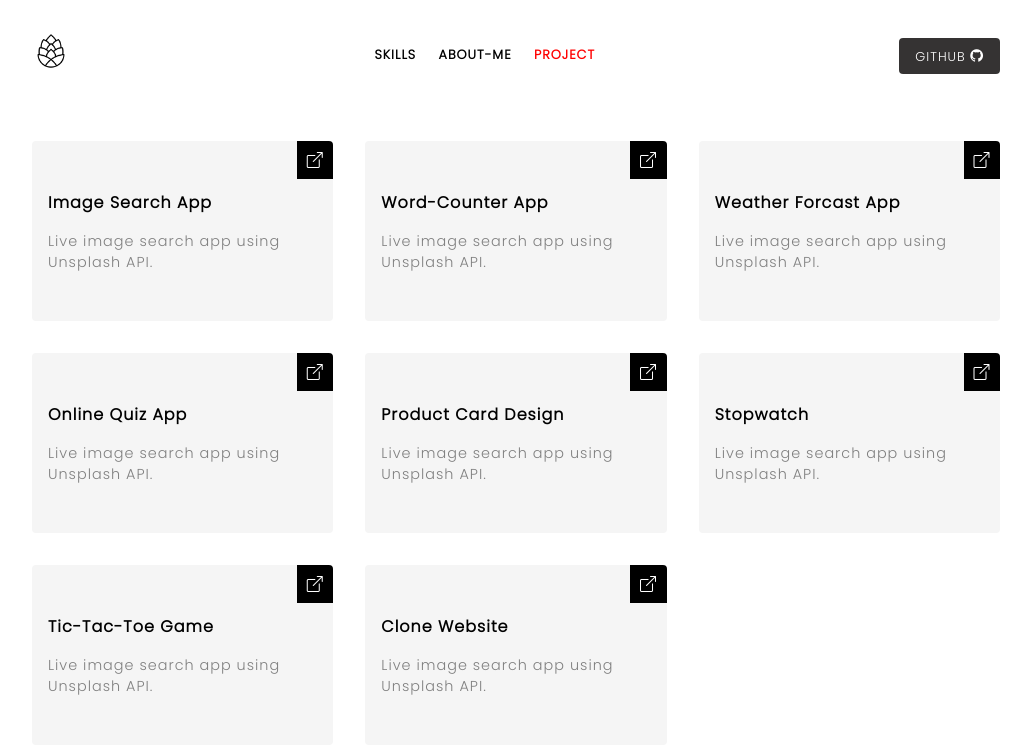
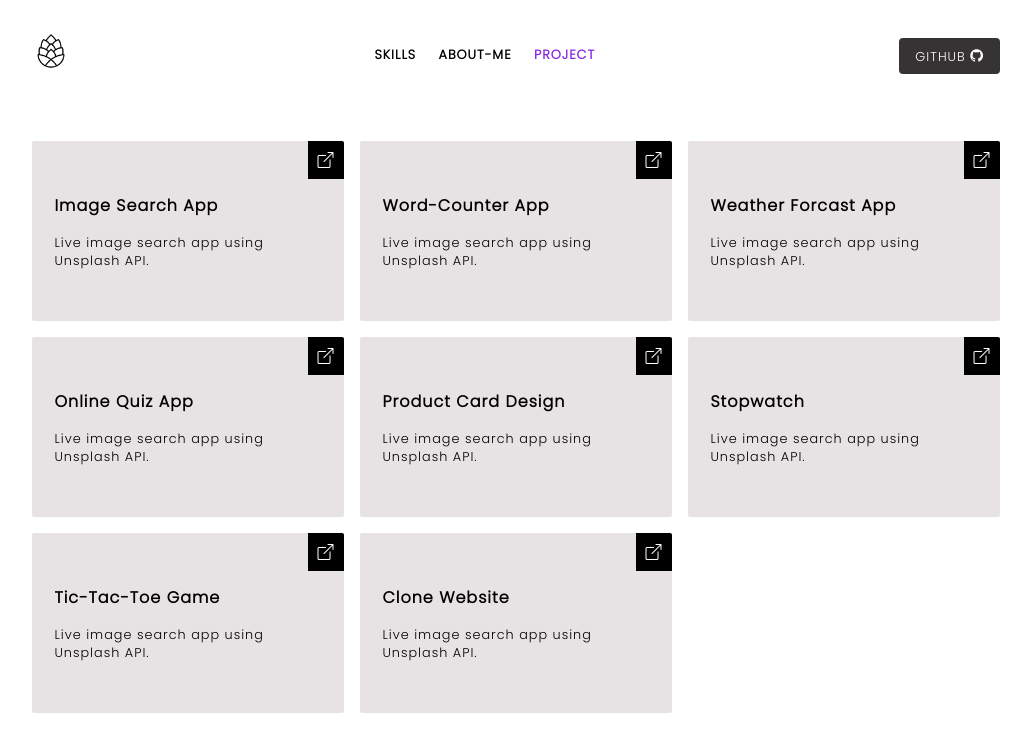
Before and after one commit to Vikaspokhriyal20/react-demo, a React (Vite) app: page /project in a window 1280 px wide. Shown: the top 752 px of the page, without its empty margins (124-1155 px from the left). Built offline with nearby package versions, Linux system fonts and the light colour scheme; a web font is replaced by a local one.

Commit message:
new commit

```diff
--- a/src/Components/GithubBtn.module.css
+++ b/src/Components/GithubBtn.module.css
@@ -1,6 +1,6 @@
 .github{
     background-color: rgb(53, 51, 51);
-    color: white;
+    color:white;
     padding: 0.6rem 1rem;
     letter-spacing: 1px;
     text-transform: uppercase;
--- a/src/Components/Navbar.jsx
+++ b/src/Components/Navbar.jsx
@@ -2,7 +2,7 @@ import React from 'react'
 import Logo from './Logo'
 import Githubbtn from './Githubbtn'
 import NavbarLink from './NavbarLink'
-import Navbarstyle from './Nav.module.css'
+import Navbarstyle from './Navbar.module.css'
 
 
 const Navbar = () => {
--- a/src/Components/NavbarLink.jsx
+++ b/src/Components/NavbarLink.jsx
@@ -1,6 +1,6 @@
 import React from 'react'
 import { NavLink } from 'react-router-dom'
-import Navlinkstyle from './Navitem.module.css'
+import Navlinkstyle from './Navbarlink.module.css'
 import './style.css'
 
 
--- a/src/Components/style.css
+++ b/src/Components/style.css
@@ -1,72 +1,4 @@
 .active
 {
-    color: red;
+    color:blueviolet;
 }
-.project-section{
-    max-width: 1000px;
-    margin: 0 auto;
-}
-
-.project-content{
-    display: flex;
-    flex-direction: column;
-    gap: 2rem;
-    padding: 2rem 1rem;
-}
-
-.project-grid{
-    display: grid;
-    grid-template-columns: repeat(3,1fr);
-    gap: 2rem;
-}
-
-.project-item{
-    padding: 1rem;
-    background-color: #f5f5f5;
-    min-height: 180px;
-    display: flex;
-    flex-direction:column;
-    gap: 1rem;
-    justify-content: center;
-    align-items:flex-start;
-    position: relative;
-    border-radius: 0.255rem;
-     overflow: hidden;
-}
-
-.project-item h4
-{
-    letter-spacing: 1px;
-    text-transform: capitalize;
-}
-
-.project-item p
-{
-    font-size: 0.9rem;
-    color: grey;
-    letter-spacing: 1px;
-}
-.visit-btn{
-    background-color: black;
-    padding: 0.4rem 0.6rem;
-    border: none;
-    color: white;
-    font-size: 1rem;
-    letter-spacing: 1px;
-    position: absolute;
-    top: 0;
-    right: 0;
-    cursor: pointer;
-}
-
-@media screen and (max-width:634px) {
-    .project-grid{
-        grid-template-columns: repeat(2 ,1fr);
-    }
-}
-
-@media screen and (max-width:410px) {
-    .project-grid{
-        grid-template-columns: repeat(1 ,1fr);
-    }
-}
--- a/src/Pages/Home.jsx
+++ b/src/Pages/Home.jsx
@@ -23,7 +23,7 @@ const Home = () => {
             </div>
           </div>
           <div className={Homestyle.homeright}>
-            <img src="https://images.unsplash.com/photo-1591991564021-0662a8573199?w=500&auto=format&fit=crop&q=60&ixlib=rb-4.0.3" alt="img" className={Homestyle.homeimg} />
+            <img src="https://images.unsplash.com/photo-1567646303972-f7de3a9c0a05?w=500&auto=format&fit=crop&q=60&ixlib=rb-4.0.3&" alt="img" className={Homestyle.homeimg} />
           </div>
        </div>
       </main>
--- a/src/Pages/Project.jsx
+++ b/src/Pages/Project.jsx
@@ -1,50 +1,51 @@
 import React from 'react'
+import Projectstyle from './Project.module.css'
 
 const Project = () => {
     return (
         <>
-            <main className='project-section'>
-                <div className="project-content">
-                    <div className="project-grid">
-                        <div className="project-item">
+            <main className={Projectstyle.container}>
+                <div className={Projectstyle.contentcontainer}>
+                    <div className={Projectstyle.gridcontainer}>
+                        <div className={Projectstyle.projectcontainer}>
                             <h4>Image search app</h4>
                             <p>Live image search app using Unsplash API.</p>
-                            <button className='visit-btn'><i class="bi bi-box-arrow-up-right"></i></button>
+                            <button className={Projectstyle.visitbutton}><i class="bi bi-box-arrow-up-right"></i></button>
                         </div>
-                        <div className="project-item">
+                        <div className={Projectstyle.projectcontainer}>
                             <h4>Word-Counter app</h4>
                             <p>Live image search app using Unsplash API.</p>
-                            <button className='visit-btn'><i class="bi bi-box-arrow-up-right"></i></button>
+                            <button className={Projectstyle.visitbutton}><i class="bi bi-box-arrow-up-right"></i></button>
                         </div>
-                        <div className="project-item">
+                        <div className={Projectstyle.projectcontainer}>
                             <h4>Weather forcast app</h4>
                             <p>Live image search app using Unsplash API.</p>
-                            <button className='visit-btn'><i class="bi bi-box-arrow-up-right"></i></button>
+                            <button className={Projectstyle.visitbutton}><i class="bi bi-box-arrow-up-right"></i></button>
                         </div>
-                        <div className="project-item">
+                        <div className={Projectstyle.projectcontainer}>
                             <h4> Online quiz app</h4>
                             <p>Live image search app using Unsplash API.</p>
-                            <button className='visit-btn'><i class="bi bi-box-arrow-up-right"></i></button>
+                            <button className={Projectstyle.visitbutton}><i class="bi bi-box-arrow-up-right"></i></button>
                         </div>
-                        <div className="project-item">
+                        <div className={Projectstyle.projectcontainer}>
                             <h4>Product card design</h4>
                             <p>Live image search app using Unsplash API.</p>
-                            <button className='visit-btn'><i class="bi bi-box-arrow-up-right"></i></button>
+                            <button className={Projectstyle.visitbutton}><i class="bi bi-box-arrow-up-right"></i></button>
                         </div>
-                        <div className="project-item">
+                        <div className={Projectstyle.projectcontainer}>
                             <h4>Stopwatch</h4>
                             <p>Live image search app using Unsplash API.</p>
-                            <button className='visit-btn'><i class="bi bi-box-arrow-up-right"></i></button>
+                            <button className={Projectstyle.visitbutton}><i class="bi bi-box-arrow-up-right"></i></button>
                         </div>
-                        <div className="project-item">
+                        <div className={Projectstyle.projectcontainer}>
                             <h4>Tic-tac-toe game</h4>
                             <p>Live image search app using Unsplash API.</p>
-                            <button className='visit-btn'><i class="bi bi-box-arrow-up-right"></i></button>
+                            <button className={Projectstyle.visitbutton}><i class="bi bi-box-arrow-up-right"></i></button>
                         </div>
-                        <div className="project-item">
+                        <div className={Projectstyle.projectcontainer}>
                             <h4>Clone website </h4>
                             <p>Live image search app using Unsplash API.</p>
-                            <button className='visit-btn'><i class="bi bi-box-arrow-up-right"></i></button>
+                            <button className={Projectstyle.visitbutton}><i class="bi bi-box-arrow-up-right"></i></button>
                         </div>
                     </div>
                 </div>
--- /dev/null
+++ b/src/Pages/Project.module.css
@@ -0,0 +1,72 @@
+.container {
+    max-width: 1000px;
+    margin: 0 auto;
+}
+
+.contentcontainer {
+    display: flex;
+    flex-direction: column;
+    gap: 2rem;
+    padding: 2rem 1rem;
+}
+
+.gridcontainer {
+    display: grid;
+    grid-template-columns: repeat(3, 1fr);
+    gap: 1rem;
+}
+
+.projectcontainer {
+    background-color: #E7E3E4;
+    min-height: 180px;
+    padding: 1.2rem 1.4rem;
+    display: flex;
+    flex-direction: column;
+    gap: 1rem;
+    justify-content: center;
+    align-items: flex-start;
+    position: relative;
+    border-radius: 2px;
+    overflow: hidden;
+}
+
+.projectcontainer h4 {
+    letter-spacing: 1px;
+    text-transform:capitalize;
+    color:black;
+    font-size: 1rem;
+}
+
+
+.projectcontainer p {
+    font-size: 0.8rem;
+    color:black;
+    letter-spacing: 1px;
+
+}
+
+.visitbutton {
+    background-color:black;
+    padding: 0.4rem 0.6rem;
+    border: none;
+    color: white;
+    font-size: 1rem;
+    letter-spacing: 1px;
+    position: absolute;
+    top: 0;
+    right: 0;
+    cursor: pointer;
+}
+
+
+@media screen and (max-width:634px) {
+    .gridcontainer{
+        grid-template-columns: repeat(2 ,1fr);
+    }
+}
+
+@media screen and (max-width:410px) {
+    .gridcontainer{
+        grid-template-columns: repeat(1 ,1fr);
+    }
+}
```
Also changed, not shown: src/Components/Navbar.module.css (renamed from src/Components/Nav.module.css), src/Components/Navbarlink.module.css (renamed from src/Components/Navitem.module.css).
